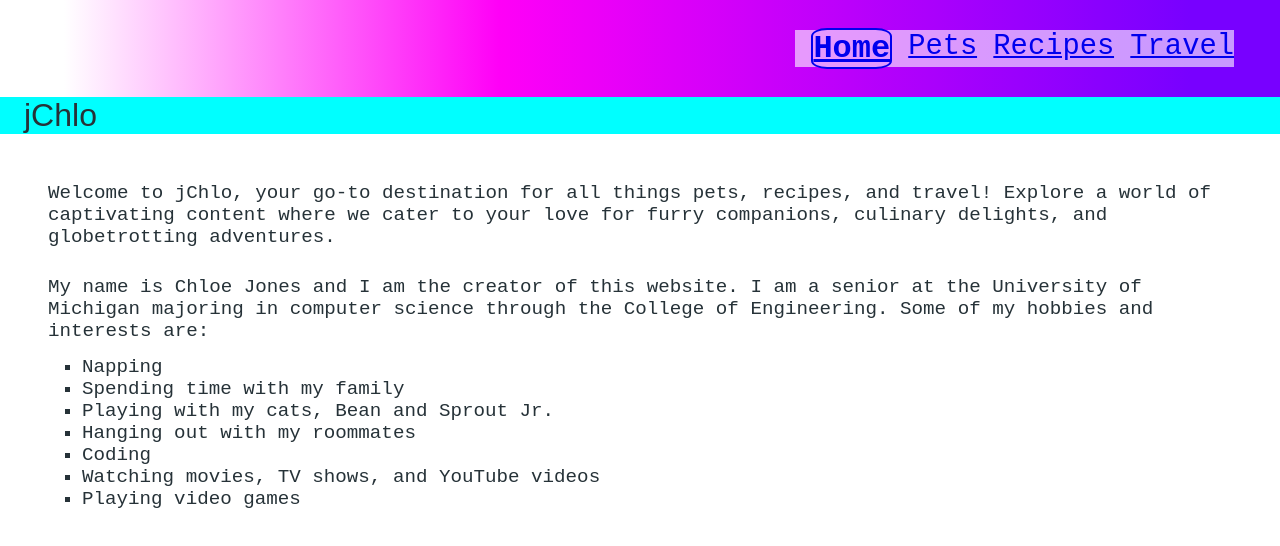
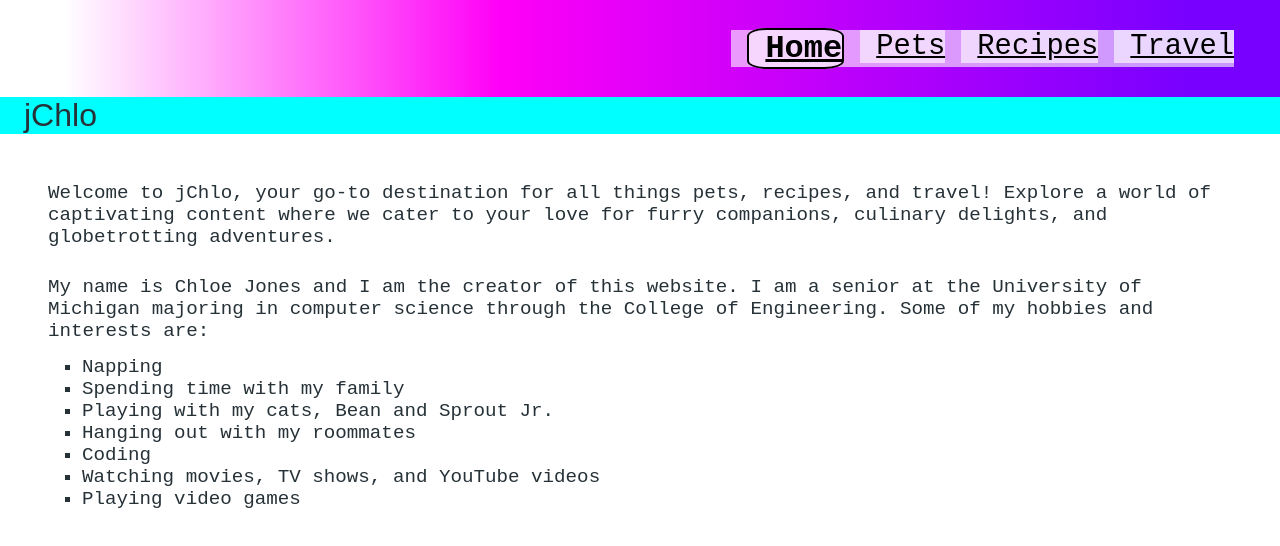
Before and after one commit to chlooeanne/ccp_tablet_w24, a plain HTML site: page index.html in a window 1280 px wide. Drawn offline with Linux system fonts and the light colour scheme.

Commit message:
fixed links

```diff
--- a/css/style.css
+++ b/css/style.css
@@ -65,7 +65,7 @@ nav ul {
     justify-content: center;
     list-style: none;
 }
-nav li, a:visited {
+nav li, a, a:visited {
     justify-content: center;
     padding-left: 1rem;
     color: black;
```
